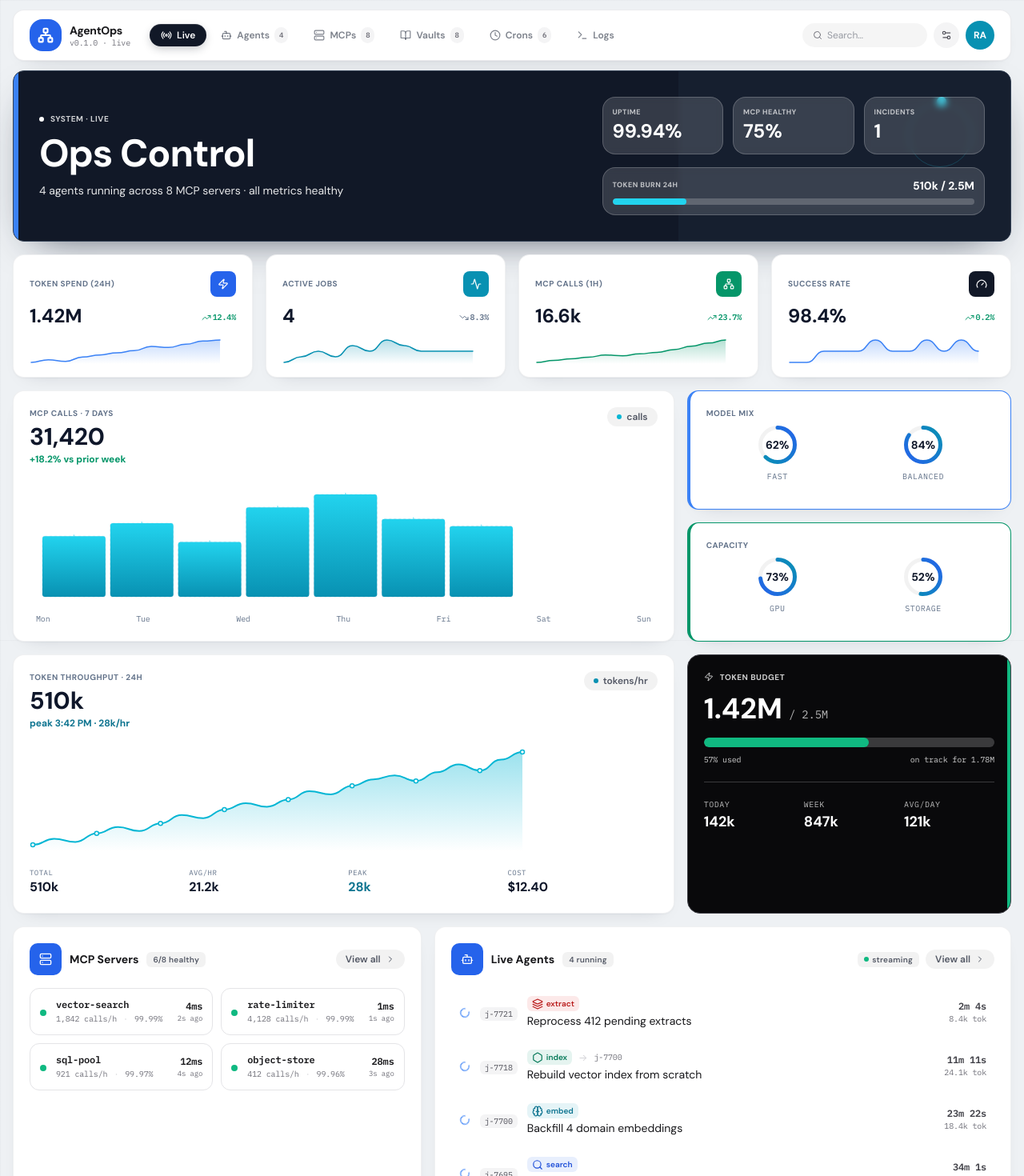
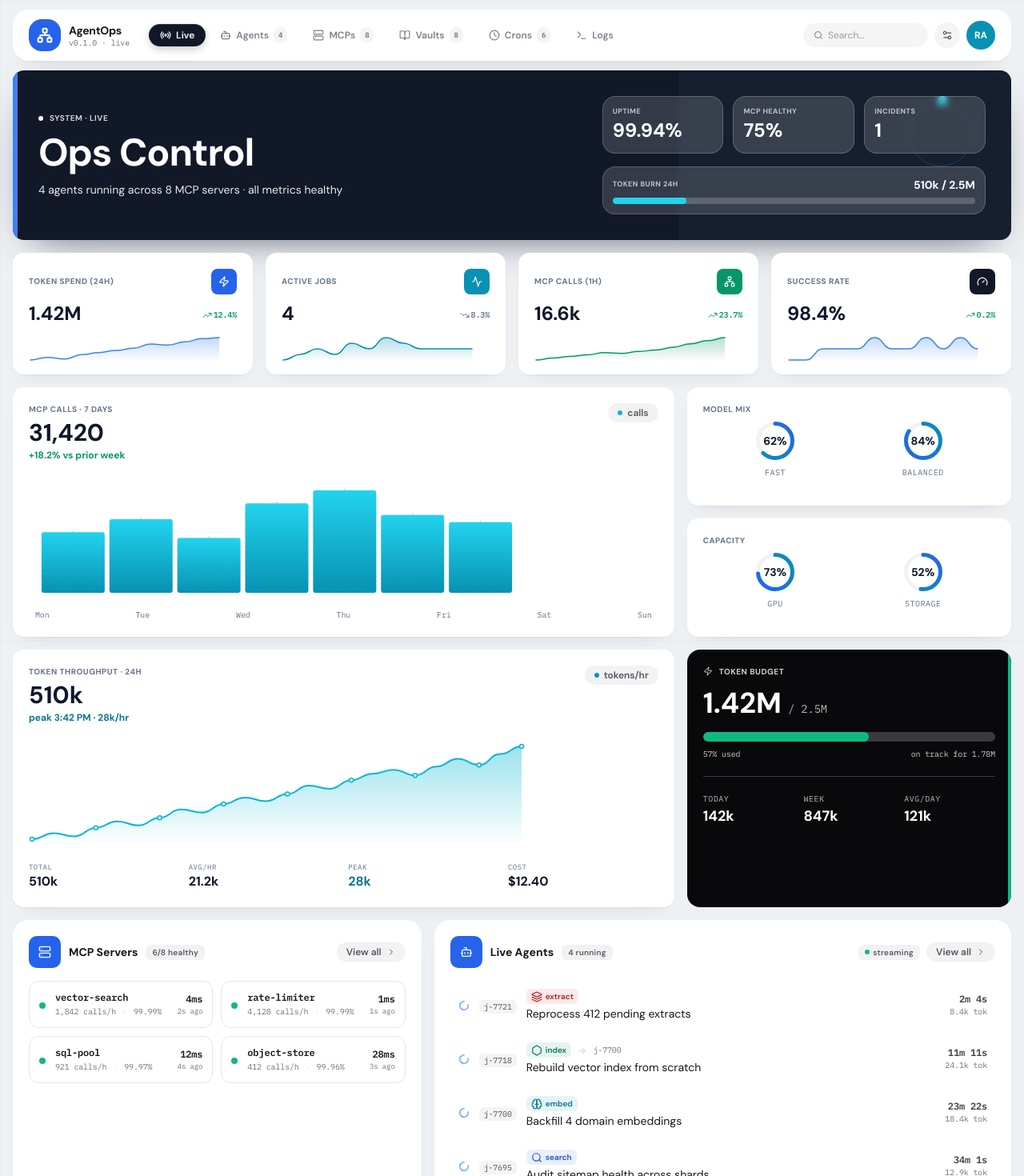
Before and after one commit to therayally/agentops, a React (Vite) app: page / in a window 1280 px wide. Shown: the top 1470 px of the page at 80% size. Built offline with nearby package versions, Linux system fonts and the light colour scheme.

Commit message:
fix: remove colored card borders

```diff
--- a/src/App.tsx
+++ b/src/App.tsx
@@ -299,7 +299,7 @@ export default function App() {
         <>
         {/* ROW 1: professional dark control header */}
         <section
-          className="rounded-[14px] p-8 relative overflow-hidden text-white border border-slate-700"
+          className="rounded-[14px] p-8 relative overflow-hidden text-white"
           style={{
             background: "#111827",
             boxShadow: "0 18px 50px -28px rgba(15, 23, 42, 0.85)",
@@ -406,7 +406,7 @@ export default function App() {
 
           {/* 2 donut rings stacked */}
           <div className="col-span-12 lg:col-span-4 flex flex-col gap-4">
-            <div className="tile relative overflow-hidden flex-1 border-l-4 border-blue-500">
+            <div className="tile relative overflow-hidden flex-1">
               <div className="relative">
                 <div className="text-[10px] uppercase tracking-wider text-slate-500 font-bold mb-2">Model mix</div>
                 <div className="grid grid-cols-2 gap-1">
@@ -416,7 +416,7 @@ export default function App() {
                 </div>
               </div>
             </div>
-            <div className="tile relative overflow-hidden flex-1 border-l-4 border-emerald-600">
+            <div className="tile relative overflow-hidden flex-1">
               <div className="relative">
                 <div className="text-[10px] uppercase tracking-wider text-slate-500 font-bold mb-2">Capacity</div>
                 <div className="grid grid-cols-2 gap-1">
@@ -468,7 +468,7 @@ export default function App() {
 
           {/* Token budget: black operations card */}
           <div
-            className="col-span-12 lg:col-span-4 rounded-2xl p-5 relative overflow-hidden text-white border border-zinc-700"
+            className="col-span-12 lg:col-span-4 rounded-2xl p-5 relative overflow-hidden text-white"
             style={{ background: "#09090b" }}
           >
             <div className="absolute inset-y-0 right-0 w-1 bg-emerald-500" />
--- a/src/index.css
+++ b/src/index.css
@@ -227,13 +227,14 @@
 
   /* PREMIUM INTERFACE SURFACES: tighter geometry, quieter elevation */
   .surface, .surface-strong {
-    border-radius: 14px;
+    border: 0;
     box-shadow: 0 1px 2px rgba(15, 23, 42, 0.04), 0 10px 24px -18px rgba(15, 23, 42, 0.24);
   }
   .surface-soft {
     border-radius: 10px;
   }
   .tile {
+    border: 0;
     border-radius: 14px;
     box-shadow: 0 1px 2px rgba(15, 23, 42, 0.04), 0 10px 24px -18px rgba(15, 23, 42, 0.22);
   }
```
Also changed, not shown: 4 other files (tests, documents, lock files or other folders).
